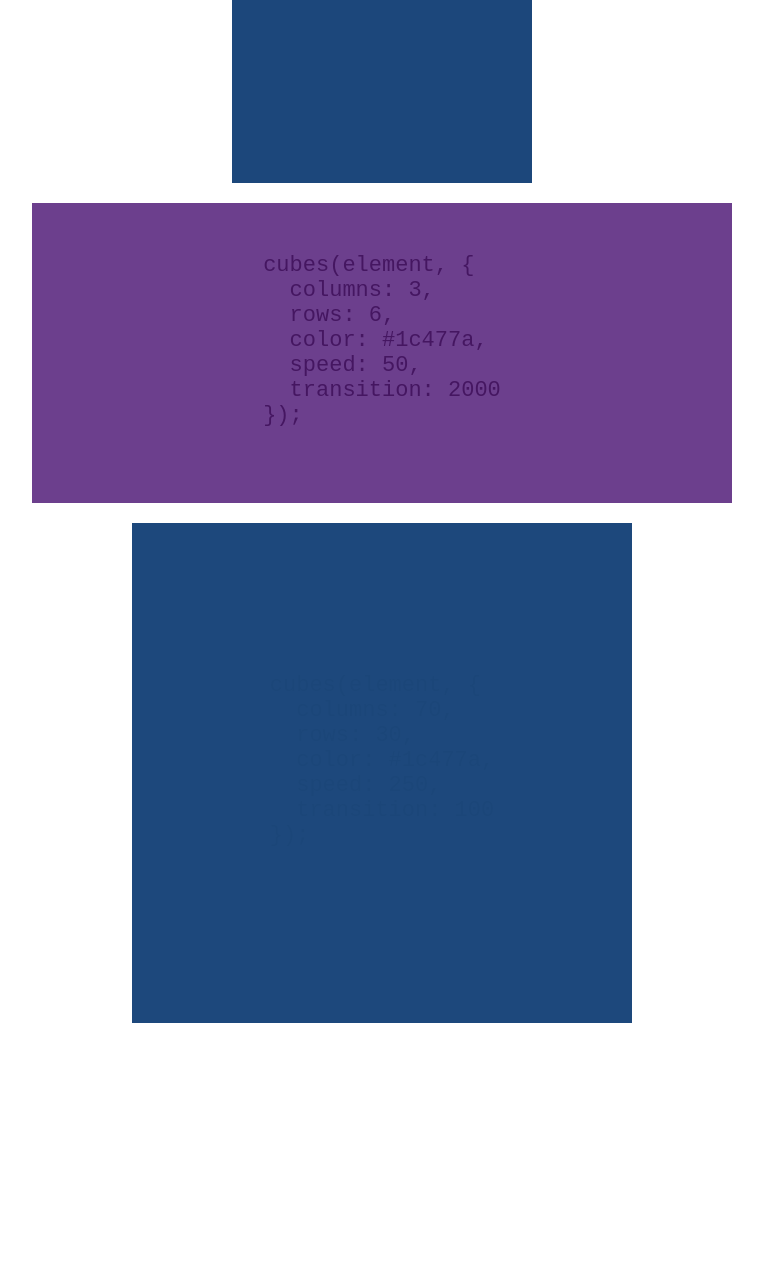
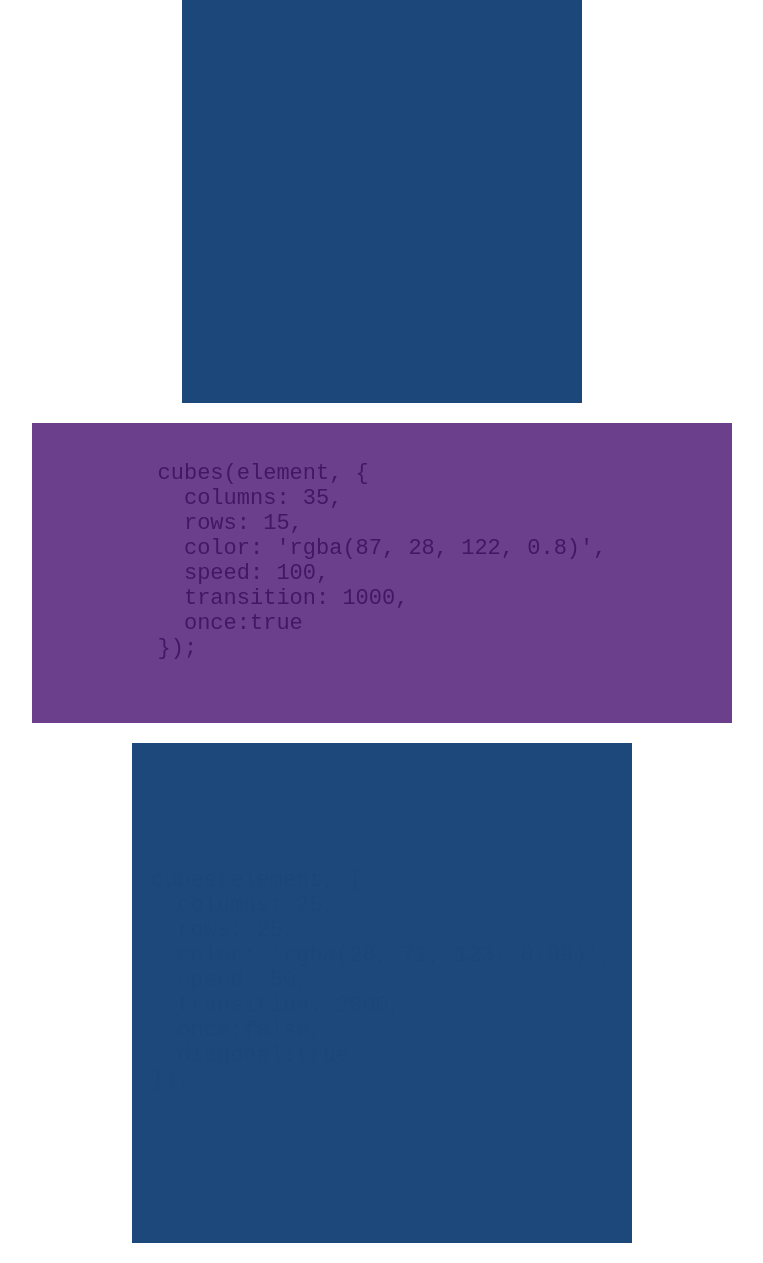
Before and after one commit to Daniel217D/Cubes, a plain HTML site: page index.html in a window 1280 px wide. Shown: the part 425-1688 px from the top of the page, without its empty margins (258-1021 px from the left). Before the commit the page ends 1468 px from the top, so only its background shows below. Drawn offline with Linux system fonts and the light colour scheme.

Commit message:
Changes
Added point 'diagonal' to settings
Improved getting data from settings
Added more code to example

```diff
--- a/cubes.js
+++ b/cubes.js
@@ -7,16 +7,17 @@ let cubes = function(parent, settings) {
     console.error("Cubes: Element must have id");
     return
   }
-  const wNum = settings.columns || 10,
-    hNum = settings.rows || 10,
+  const wNum = settings ? settings.columns : 10,
+    hNum = settings ? settings.rows : 10,
     wCub = parent.offsetWidth / wNum,
-    hCub = parent.offsetHeight / hNum || wCub,
-    speed = settings.speed || 100,
-    transition = settings.transition + 'ms' || '1000ms';
-  let once = settings.once ? -1 : 1;
+    hCub = parent.offsetHeight ? parent.offsetHeight / hNum : wCub,
+    speed = settings ? settings.speed : 100,
+    transition = settings ? settings.transition + 'ms' : '1000ms',
+    diagonal = settings ? settings.diagonal : false;
+  let once = settings ? settings.once ? -1 : 1 : 1;
   //generate grid
   {
-    const color = settings.color || 'rgba(66, 134, 244, 1)',
+    const color = settings ? settings.color : 'rgba(66, 134, 244, 1)',
       position = getComputedStyle(parent).position;
     let html = '<div class="cubes">';
     for (let i = 0; i < hNum; i++) {
@@ -117,6 +118,13 @@ let cubes = function(parent, settings) {
         if (allblocks[y][x + 1] !== undefined) changeColor(x + 1, y);
         if (allblocks[y - 1] !== undefined) changeColor(x, y - 1);
         if (allblocks[y + 1] !== undefined) changeColor(x, y + 1);
+
+        if (diagonal) {
+          if ((allblocks[y][x + 1] !== undefined) && (allblocks[y + 1] !== undefined)) changeColor(x + 1, y + 1);
+          if ((allblocks[y][x + 1] !== undefined) && (allblocks[y - 1] !== undefined)) changeColor(x + 1, y - 1);
+          if ((allblocks[y][x - 1] !== undefined) && (allblocks[y + 1] !== undefined)) changeColor(x - 1, y + 1);
+          if ((allblocks[y][x - 1] !== undefined) && (allblocks[y - 1] !== undefined)) changeColor(x - 1, y - 1);
+        }
         if (ammoutBlocks === ammountAllBlocks) {
           ammoutBlocks = 0;
           toggleShow = !toggleShow;
--- a/index.html
+++ b/index.html
@@ -12,21 +12,16 @@
 <body>
   <div class="content" id="s1">
     <pre>
-cubes(element, {
-  columns: 3,
-  rows: 6,
-  color: #1c477a,
-  speed: 50,
-  transition: 2000
-});
-      </pre>
+cubes(element);
+    </pre>
   </div>
+
   <div class="content" id="s2">
     <pre>
 cubes(element, {
-  columns: 3,
+  columns: 4,
   rows: 6,
-  color: #1c477a,
+  color: 'rgba(28, 71, 123)',
   speed: 50,
   transition: 2000
 });
@@ -35,11 +30,25 @@ cubes(element, {
   <div class="content" id="s3">
     <pre>
 cubes(element, {
-  columns: 70,
-  rows: 30,
-  color: #1c477a,
-  speed: 250,
-  transition: 100
+  columns: 35,
+  rows: 15,
+  color: 'rgba(87, 28, 122, 0.8)',
+  speed: 100,
+  transition: 1000,
+  once:true
+});
+      </pre>
+  </div>
+  <div class="content" id="s4">
+    <pre>
+cubes(element, {
+  columns: 25,
+  rows: 25,
+  color: 'rgba(28, 71, 123, 0.99)',
+  speed: 50,
+  transition: 2000,
+  once:false,
+  diagonal:true
 });
       </pre>
   </div>
--- a/scripts.js
+++ b/scripts.js
@@ -1,12 +1,13 @@
-cubes(document.querySelector("#s1"), {
-  columns: 3,
+cubes(document.querySelector("#s1"));
+cubes(document.querySelector("#s2"), {
+  columns: 4,
   rows: 6,
   color: 'rgba(28, 71, 123)',
   speed: 50,
   transition: 2000
 });
 
-cubes(document.getElementById("s2"), {
+cubes(document.getElementById("s3"), {
   columns: 35,
   rows: 15,
   color: 'rgba(87, 28, 122, 0.8)',
@@ -15,11 +16,12 @@ cubes(document.getElementById("s2"), {
   once:true
 });
 
-cubes(document.getElementById("s3"), {
+cubes(document.getElementById("s4"), {
   columns: 25,
   rows: 25,
   color: 'rgba(28, 71, 123, 0.99)',
   speed: 50,
   transition: 2000,
-  once:false
+  once:false,
+  diagonal:true
 });
--- a/style.css
+++ b/style.css
@@ -8,14 +8,18 @@
   font-size: 22px;
 }
 #s1 {
-  width: 300px;
+  width: 200px;
+  height: 200px;
+}
+#s2 {
+  width: 400px;
   height: 600px;
 }
-#s2 {
+#s3 {
   width: 700px;
   height: 300px;
 }
-#s3 {
+#s4 {
   width: 500px;
   height: 500px;
 }
```
